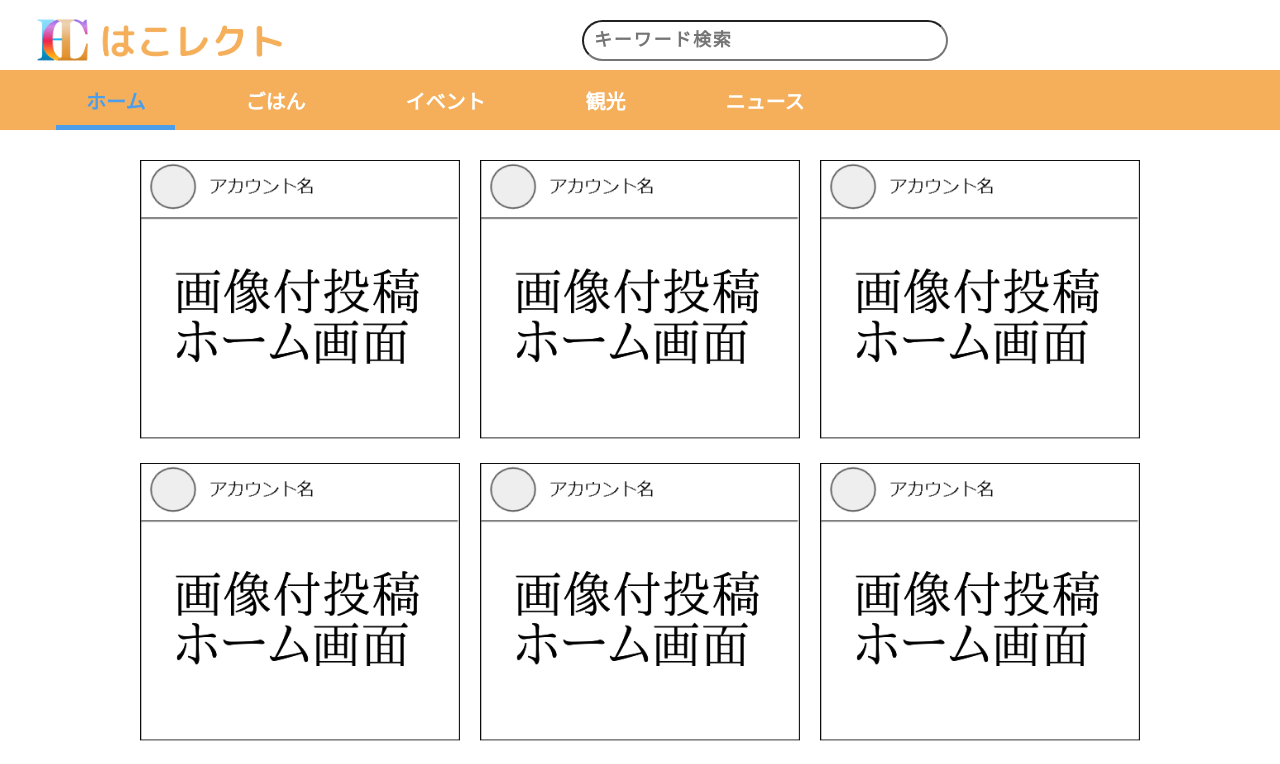
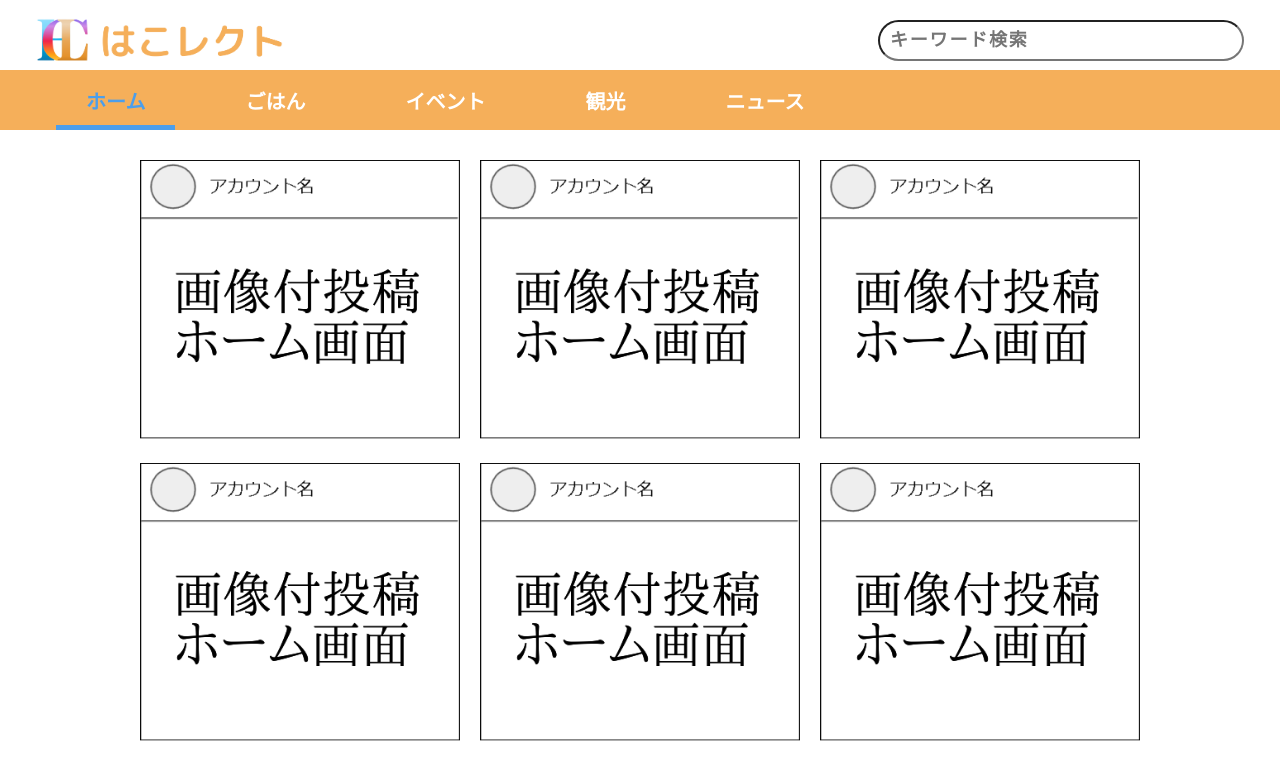
Before and after one commit to funswift/swift2022c, a Vue app in the folder HaCollect/: page / in a window 1280 px wide. Shown: the top 764 px of the page. Built offline with nearby package versions, Linux system fonts and the light colour scheme.

Commit message:
fix: 検索バーの調整（右寄り、タブレット用サイズ指定）

```diff
--- a/HaCollect/src/App.vue
+++ b/HaCollect/src/App.vue
@@ -125,7 +125,7 @@ header {
     /* 背景のサイズ        */
     background-color: #fff;
     /* 背景色              */
-    margin: 10px auto 0 auto;
+    margin-top: 10px;
     /* サンプルは中央寄せ  */
     padding-left: 10px;
     /* 虫眼鏡分の左余白    */
@@ -207,6 +207,11 @@ header {
         width: 150px;
         margin-top: 10px;
     }
+
+    .searchArea {
+    width: 250px;
+    height: 30px;
+    }
 }
 
 
```
